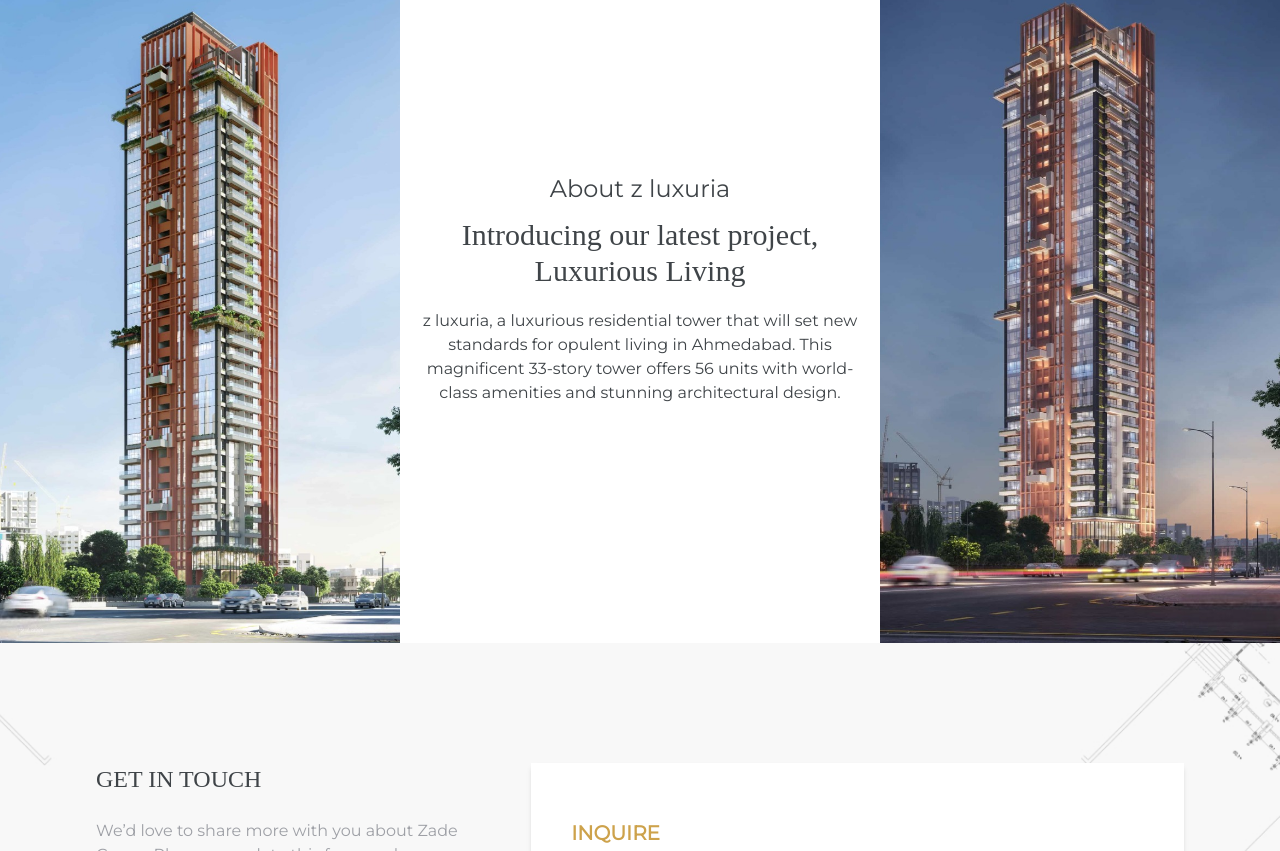
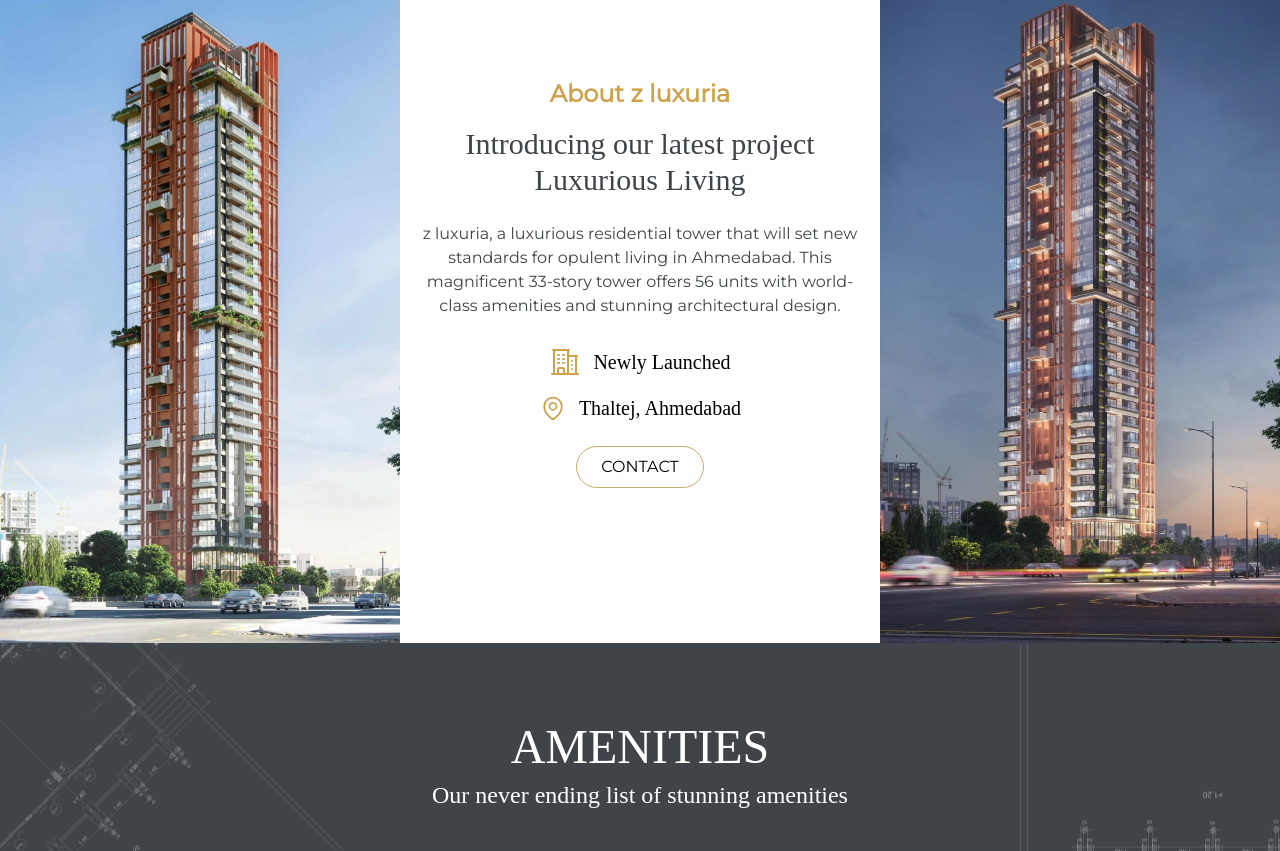
Before and after one commit to vishal-a-savaliya/zade-group, a React (Create React App) app: page /luxurious-living in a window 1280 px wide. Shown: the part 1789-2640 px from the top of the page. Built offline with nearby package versions, Linux system fonts and the light colour scheme; a web font is replaced by a local one.

Commit message:
added fontawsome icons

```diff
--- /dev/null
+++ b/babel-plugin-macros.config.js
@@ -0,0 +1,5 @@
+module.exports = {
+    'fontawesome-svg-core': {
+        'license': 'free'
+    }
+}
--- /dev/null
+++ b/babel.config.js
@@ -0,0 +1,5 @@
+module.exports = function (api) {
+    return {
+        plugins: ['macros'],
+    }
+}
--- a/package.json
+++ b/package.json
@@ -3,9 +3,14 @@
   "version": "0.1.0",
   "private": true,
   "dependencies": {
+    "@fortawesome/fontawesome-svg-core": "^6.4.0",
+    "@fortawesome/free-regular-svg-icons": "^6.4.0",
+    "@fortawesome/free-solid-svg-icons": "^6.4.0",
+    "@fortawesome/react-fontawesome": "^0.2.0",
     "@testing-library/jest-dom": "^5.16.5",
     "@testing-library/react": "^13.4.0",
     "@testing-library/user-event": "^13.5.0",
+    "babel-plugin-macros": "^3.1.0",
     "framer-motion": "^10.12.4",
     "react": "^18.2.0",
     "react-dom": "^18.2.0",
--- a/src/data/ProjectDetails.js
+++ b/src/data/ProjectDetails.js
@@ -1,5 +1,33 @@
 import z2_image from '../image/z2/8.jpeg';
 import zluxuria_image from '../image/zluxuria/1_lite.jpeg';
+import {
+    faBus,
+    faBuilding,
+    faTree,
+    faChild,
+    faGazebo,
+    faWheelchair,
+    faBanquet,
+    faShieldAlt,
+    faUmbrellaBeach,
+    faCoffee,
+    faUserTie,
+    faSkating,
+    faBook,
+    faBirthdayCake,
+    faCar,
+    faBed,
+    faHotTub,
+    faPoolTable,
+    faChess,
+    faDumbbell,
+    faSwimmingPool,
+    faGamepad,
+    faTableTennis,
+    faFilm,
+    faSolarPanel,
+    faBasketballBall
+} from '@fortawesome/free-solid-svg-icons';
 
 
 export const Projects = [
@@ -58,3 +86,37 @@ export const Projects = [
         ]
     }
 ];
+
+
+export const Aminities = {
+    "zluxuria": {
+        "0": { "SVG": faBus, "name": "SCHOOL DROP UP POINT" },
+        "1": { "SVG": faBuilding, "name": "DOUBLE HEIGHT ENTRANCE PORCH" },
+        "2": { "SVG": faTree, "name": "HARDSCAPE GARDEN" },
+        "3": { "SVG": faChild, "name": "CHILDREN PLAY AREA" },
+        "4": { "SVG": faGazebo, "name": "GAZEBO" },
+        "5": { "SVG": faWheelchair, "name": "SENIOR CITIZEN HANGOUT" },
+        "6": { "SVG": faBanquet, "name": "MULTIPURPOSE / BANQUET HALL" },
+        "7": { "SVG": faShieldAlt, "name": "SECURITY CABIN" },
+        "8": { "SVG": faUmbrellaBeach, "name": "SEATING WITH UMBRELLA" },
+        "9": { "SVG": faCoffee, "name": "CAFE AREA" },
+        "10": { "SVG": faUserTie, "name": "DRIVER LOUNGE" },
+        "11": { "SVG": faSkating, "name": "SKATING RINK" },
+        "12": { "SVG": faBook, "name": "LIBRARY" },
+        "13": { "SVG": faBirthdayCake, "name": "PARTY LAWN" },
+        "14": { "SVG": faCar, "name": "COVERED PARKING" },
+        "15": { "SVG": faBed, "name": "3 GUEST BEDROOM" },
+        "16": { "SVG": faTree, "name": "SEMI COVERED SEATING AREA WITH LANDSCAPE" },
+        "17": { "SVG": faHotTub, "name": "JACUZZI" },
+        "18": { "SVG": faPoolTable, "name": "POOL TABLE" },
+        "19": { "SVG": faChess, "name": "CARD | CHESS CARROM" },
+        "20": { "SVG": faDumbbell, "name": "GYM" },
+        "21": { "SVG": faSwimmingPool, "name": "SWIMMING POOL / SPLASH POOL" },
+        "22": { "SVG": faGamepad, "name": "GAME ZONE AND CAFÉ" },
+        "23": { "SVG": faTableTennis, "name": "TABLE TENNIS" },
+        "24": { "SVG": faHotTub, "name": "STEAM ROOM" },
+        "25": { "SVG": faFilm, "name": "MINI THEATER" },
+        "26": { "SVG": faSolarPanel, "name": "SOLAR PANEL AT ROOFTOP" },
+        "27": { "SVG": faBasketballBall, "name": "MULTIPURPOSE COURT" }
+    }
+}
--- a/src/views/Zluxuria.js
+++ b/src/views/Zluxuria.js
@@ -1,17 +1,20 @@
 import { useState, useEffect, useCallback } from 'react'
 import { motion } from "framer-motion"
+import { FontAwesomeIcon } from '@fortawesome/react-fontawesome'
+import { faHeart } from '@fortawesome/free-regular-svg-icons'
 
 import img1 from '../image/zluxuria/1_lite.jpeg'
 import img2 from '../image/zluxuria/2_lite.jpeg'
 import bg from '../image/Z_Luxuriya_bg_1.jpg'
 import bg_2 from '../image/zluxuria/bg-2.png'
+import amenities_section_bg from '../image/landing_bg2.png'
 
 
 import Footer from '../components/Footer'
 import Navbar from '../components/Navbar'
 import Contact from '../components/Contact'
 
-import { Projects } from '../data/ProjectDetails'
+import { Projects, Aminities } from '../data/ProjectDetails'
 
 function Zluxuria() {
 
@@ -114,6 +117,8 @@ function Zluxuria() {
 
             <Navbar />
 
+            {/* Hero */}
+
             <div className="relative h-screen">
                 <div
                     className="bg-cover bg-center h-screen w-full absolute inset-0 bg-no-repeat bg-fixed"
@@ -151,6 +156,9 @@ function Zluxuria() {
                 </div>
             </div>
 
+
+            {/* Intro */}
+
             <div className='flex justify-center flex-col items-center bg-gray py-20 bg-center'
                 style={{
                     backgroundImage: `url(${bg_2})`,
@@ -167,7 +175,7 @@ function Zluxuria() {
                     {
                         ZL.details ? ZL.details.map((data, index) => {
 
-                            if (index == ZL.details.length - 1) {
+                            if (index === ZL.details.length - 1) {
                                 return (
                                     <div className='flex justify-start items-center mx-8'>
                                         <div className='py-5'>
@@ -197,28 +205,57 @@ function Zluxuria() {
             </div>
 
 
+            {/* details  */}
+
             <div className=''>
 
                 <div className='flex flex-row'>
+
+
                     <div className='w-[400px] bg-center bg-cover'
                         style={{
                             backgroundImage: `url(${img1})`,
                         }}
                     >
+                    </div>
 
-                    </div>
+
+
                     <div className='h-[700px] grow flex flex-col justify-center items-center'>
 
-                        <h3 className='text-2xl text-black font-primary'>About z luxuria</h3>
-                        <h1 className='text-3xl py-3 font-style text-center text-black'>Introducing our latest project,<br /> Luxurious Living</h1>
+                        <h3 className='text-2xl text-primary font-primary font-semibold'>About z luxuria</h3>
+                        <h1 className='text-3xl py-4 font-style text-center text-black'>Introducing our latest project<br /> Luxurious Living</h1>
                         <p className='w-[450px] text-center mx-auto font-primary py-2 text-black'>z luxuria, a luxurious residential tower that will set new standards for opulent living in Ahmedabad. This magnificent 33-story tower offers 56 units with world-class amenities and stunning architectural design.</p>
 
-                        <div>
+                        <div className='flex items-center justify-center py-3 mt-2'>
+
+                            <svg xmlns="http://www.w3.org/2000/svg" fill="none" viewBox="0 0 24 24" stroke-width="1.5" stroke="#cda24b" class="w-8 h-8">
+                                <path stroke-linecap="round" stroke-linejoin="round" d="M2.25 21h19.5m-18-18v18m10.5-18v18m6-13.5V21M6.75 6.75h.75m-.75 3h.75m-.75 3h.75m3-6h.75m-.75 3h.75m-.75 3h.75M6.75 21v-3.375c0-.621.504-1.125 1.125-1.125h2.25c.621 0 1.125.504 1.125 1.125V21M3 3h12m-.75 4.5H21m-3.75 3.75h.008v.008h-.008v-.008zm0 3h.008v.008h-.008v-.008zm0 3h.008v.008h-.008v-.008z" />
+                            </svg>
+                            <h1 className='text-xl font-style ml-3'>{ZL.status}</h1>
 
                         </div>
 
+                        <div className='flex items-center justify-center py-1'>
+
+                            <svg xmlns="http://www.w3.org/2000/svg" fill="none" viewBox="0 0 24 24" stroke-width="1.5" stroke="#cda24b" class="w-7 h-7">
+                                <path stroke-linecap="round" stroke-linejoin="round" d="M15 10.5a3 3 0 11-6 0 3 3 0 016 0z" />
+                                <path stroke-linecap="round" stroke-linejoin="round" d="M19.5 10.5c0 7.142-7.5 11.25-7.5 11.25S4.5 17.642 4.5 10.5a7.5 7.5 0 1115 0z" />
+                            </svg>
+
+                            <span className='text-xl font-style ml-3'>{ZL.location}</span>
+
+                        </div>
+
+                        <span className="py-2 px-6 w-fit my-5 border border-primaryHover rounded-full font-primary hover:bg-primaryHover hover:text-white hover:cursor-pointer">CONTACT</span>
 
                     </div>
+
+
+
+
+
+
                     <div className='w-[400px] bg-center bg-cover'
                         style={{
                             backgroundImage: `url(${img2})`,
@@ -226,6 +263,24 @@ function Zluxuria() {
                     >
                     </div>
                 </div>
+            </div>
+
+
+            {/* Amenities */}
+
+            <div className='bg-center bg-black px-16 py-20'
+                style={{
+                    backgroundImage: `url(${amenities_section_bg})`,
+                }}
+            >
+                <h1 className='text-5xl font-style text-white text-center'>AMENITIES</h1>
+                <p className='text-2xl font-style text-white text-center py-2'>Our never ending list of stunning amenities</p>
+                {/* <FontAwesomeIcon icon={faHeart} /> */}
+
+                <div className=''>
+
+                </div>
+
             </div>
 
             <Contact />
```
Also changed, not shown: 1 other file (tests, documents, lock files or other folders).
